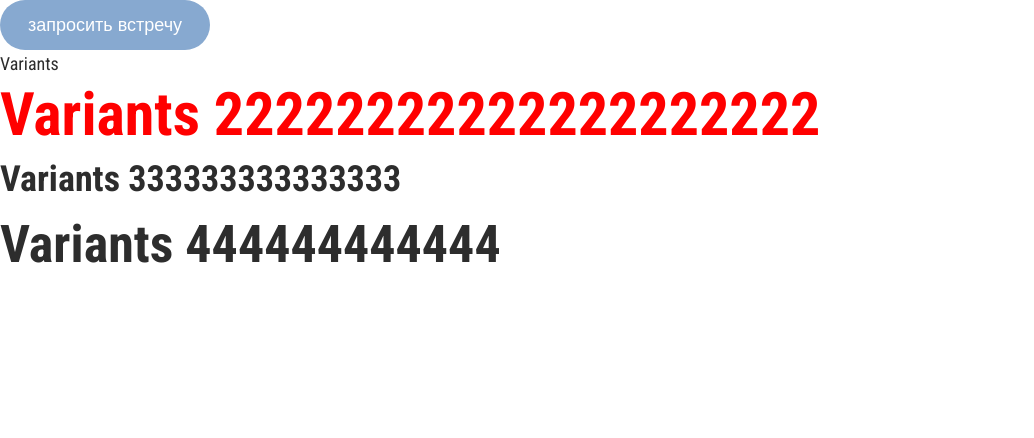
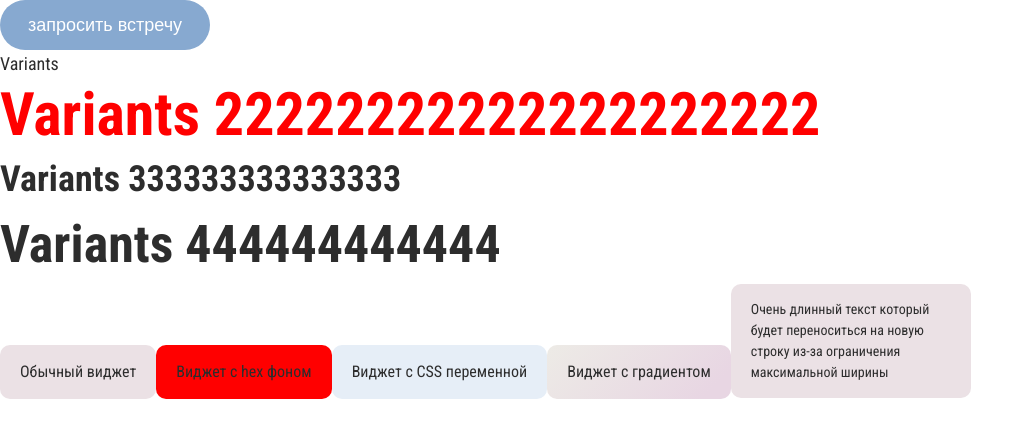
Before and after one commit to VictorREDrudko/startup-landing, a React (Vite) app: page / in a window 1280 px wide. Shown: the top 438 px of the page, without its empty margins (0-1034 px from the left). Built offline with nearby package versions, Linux system fonts and the light colour scheme.

Commit message:
Add-Widget-not

```diff
--- a/src/App.tsx
+++ b/src/App.tsx
@@ -1,7 +1,8 @@
 import './App.css';
 
-import { Button } from './components/button/button';
+import { Button } from './components/button';
 import { H1, H2, H3, Text } from './components/text';
+import { Widget } from './components/widget';
 import { GlobalStyles } from './global-styles';
 
 function App() {
@@ -13,6 +14,30 @@ function App() {
       <H1 color={'red'} fontSize={14}>Variants 22222222222222222222</H1>
       <H3 color={'--primary-color-text-grey'} fontSize={14}>Variants 333333333333333</H3>
       <H2 color={'#2D2D2D'} fontSize={14}>Variants 444444444444</H2>
+
+      <Widget text="Обычный виджет" />
+      {/* Виджет с кастомным фоном */}
+      <Widget
+        text="Виджет с hex фоном"
+        backgroundColor="red"
+      />
+      {/* Виджет с CSS переменной */}
+      <Widget
+        text="Виджет с CSS переменной"
+        backgroundColor="--primary-color-20"
+      />
+      {/* Виджет с градиентом */}
+      <Widget
+        text="Виджет с градиентом"
+        backgroundColor="linear-gradient(135deg, #EDEBE6 0%, #E8D6E3 87%)"
+      />
+      {/* Виджет с ограничением по ширине */}
+      <Widget
+        // eslint-disable-next-line max-len
+        text={'Очень длинный текст который будет переноситься на новую строку из-за ограничения максимальной ширины'}
+        maxWidth="200px"
+        fontSize={14}
+      />
     </>
   );
 }
--- /dev/null
+++ b/src/components/button/index.ts
@@ -0,0 +1 @@
+export * from './button';
--- /dev/null
+++ b/src/components/widget/index.ts
@@ -0,0 +1 @@
+export * from './widget';
--- /dev/null
+++ b/src/components/widget/styled.ts
@@ -0,0 +1,33 @@
+import styled from 'styled-components';
+
+interface WidgetContainerProps {
+  $backgroundColor?: string;
+  $padding?: string;
+  $maxWidth?: string;
+}
+
+export const WidgetContainer = styled.div<WidgetContainerProps>`
+  padding: ${p => p.$padding || '15px 20px'};
+  border-radius: 10px;
+  background: ${p => {
+    if (p.$backgroundColor) {
+      // Если это CSS переменная (начинается с --)
+      if (p.$backgroundColor.startsWith('--')) {
+        return `var(${p.$backgroundColor})`;
+      }
+      // Если это hex код, gradient или название цвета
+      return p.$backgroundColor;
+    }
+    // Цвет по умолчанию
+    return 'var(--primary-color-super-light-rose)';
+  }};
+  ${p => p.$maxWidth && `
+    max-width: ${p.$maxWidth};
+  `}
+  display: inline-block;
+  word-wrap: break-word;
+`;
+
+export const Styled = {
+  WidgetContainer,
+};
--- /dev/null
+++ b/src/components/widget/widget.tsx
@@ -0,0 +1,33 @@
+import React from 'react';
+
+import { Text } from '../text';
+import { Styled } from './styled';
+
+
+interface Props {
+  text: string;
+  backgroundColor?: string;
+  fontSize?: number;
+  maxWidth?: string;
+  padding?: string;
+}
+
+export const Widget: React.FC<Props> = ({
+  text,
+  backgroundColor,
+  fontSize = 16,
+  maxWidth,
+  padding,
+}) => {
+  return (
+    <Styled.WidgetContainer
+      $backgroundColor={backgroundColor}
+      $padding={padding}
+      $maxWidth={maxWidth}
+    >
+      <Text fontSize={fontSize}>
+        {text}
+      </Text>
+    </Styled.WidgetContainer>
+  );
+};
--- a/src/global-styles.ts
+++ b/src/global-styles.ts
@@ -13,6 +13,9 @@ export const GlobalStyles = createGlobalStyle`
     --primary-color-30: #dae5f3;
     --primary-color-20: #e6eef7;
     --primary-color-10: #f0f5fa;
+    --primary-color-button: #87a9d0;
+    --primary-color-text-grey: #2d2d2d;
+    --primary-color-super-light-rose: #ebe1e5;
 
     --secondary-color-base: #cda6c3;
     --secondary-color-100: #292127;
@@ -25,9 +28,5 @@ export const GlobalStyles = createGlobalStyle`
     --secondary-color-30: #e6d3e1;
     --secondary-color-20: #eee1eb;
     --secondary-color-10: #f5edf3;
-
-    --primary-color-button: #87a9d0;
-
-    --primary-color-text-grey: #2d2d2d;
   }
 `;
```
